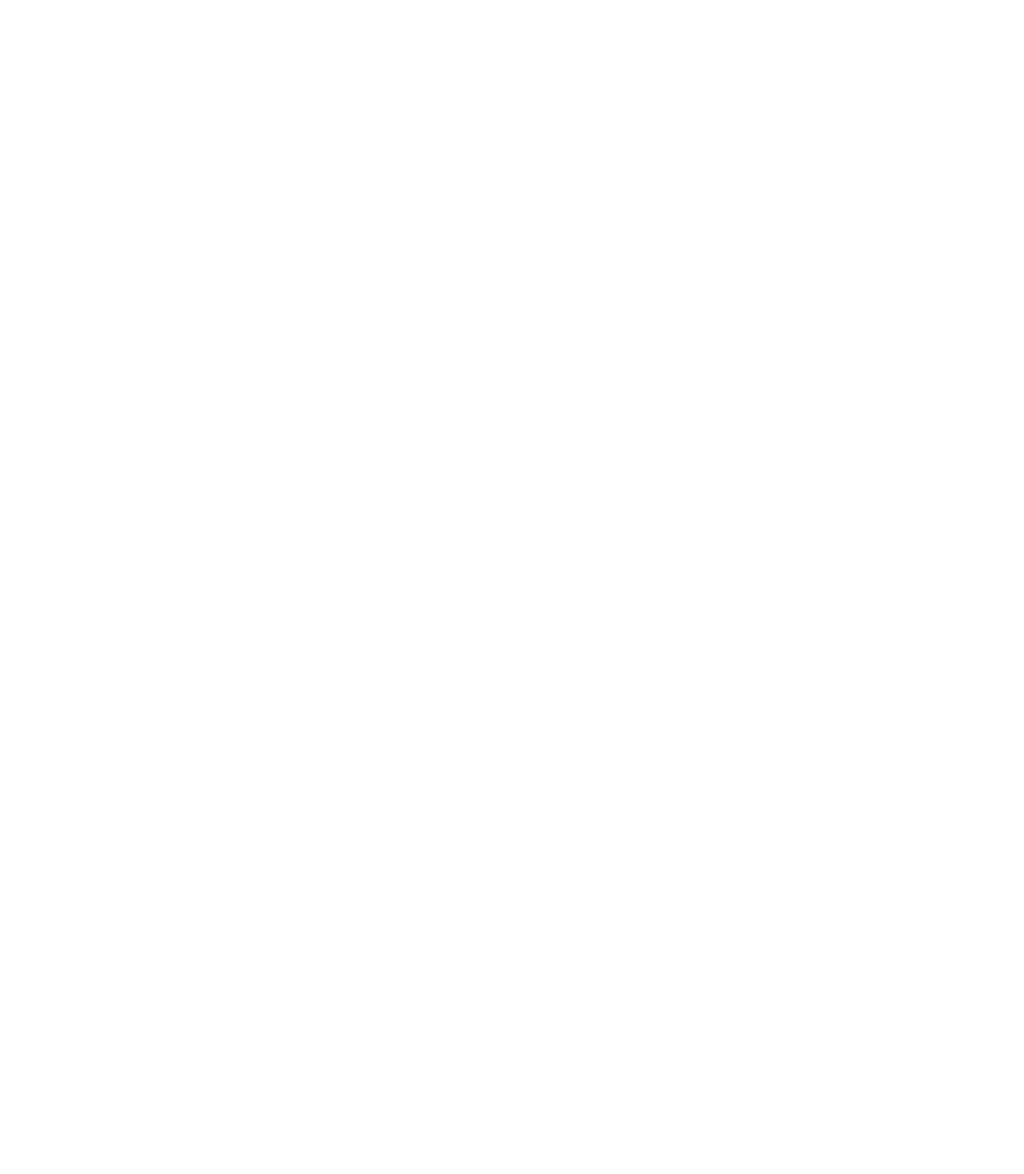
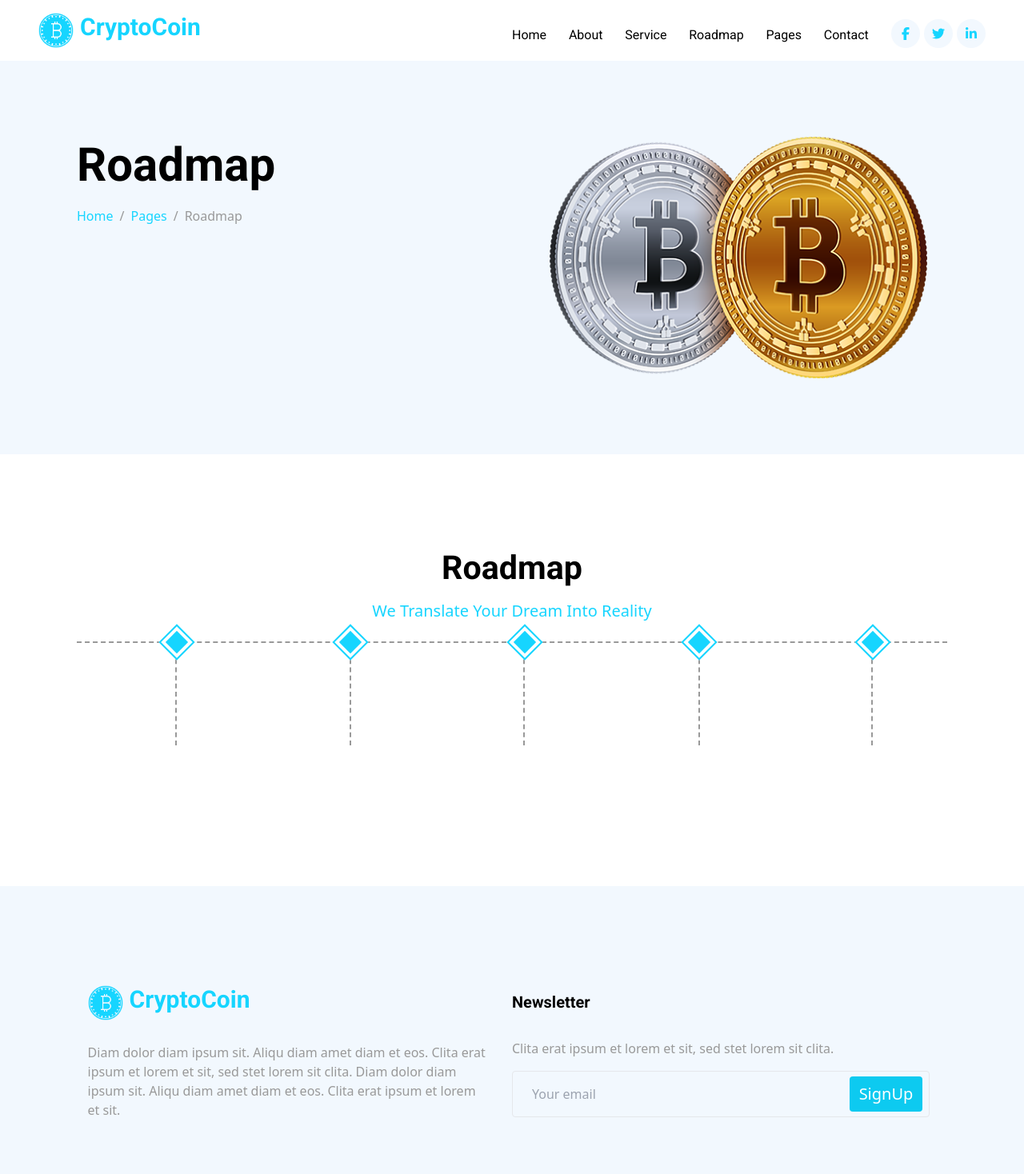
Before and after one commit to KaptainCS3/Crypto_Explore, a React (Vite) app in the folder Crypto_Explore/: page /roadmap in a window 1280 px wide. Shown: the top 1468 px of the page at 80% size. Before the commit the page ends 800 px from the top, so only its background shows below. Built offline with nearby package versions, Linux system fonts and the light colour scheme.

Commit message:
roadmap partial fixed

```diff
--- a/Crypto_Explore/src/pages/Roadmap.jsx
+++ b/Crypto_Explore/src/pages/Roadmap.jsx
@@ -1,11 +1,20 @@
-import React from 'react'
+import React from "react";
+import Nav from "../components/Nav";
+import CurrentTab from "../components/CurrentTab";
+import Footer from "../components/Footer";
+import ScrollTop from "../components/ScrollTop";
+import ListMaps from "../components/ListMaps";
 
 const Roadmap = () => {
   return (
-    <div>
+    <>
+      <Nav />
+      <CurrentTab path="Roadmap" />
+      <ListMaps />
+      <ScrollTop />
+      <Footer />
+    </>
+  );
+};
 
-    </div>
-  )
-}
-
-export default Roadmap
+export default Roadmap;
```
